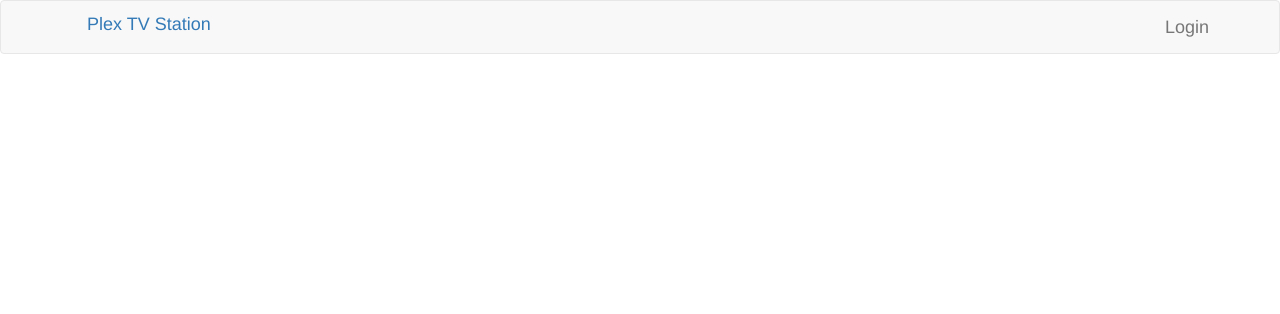
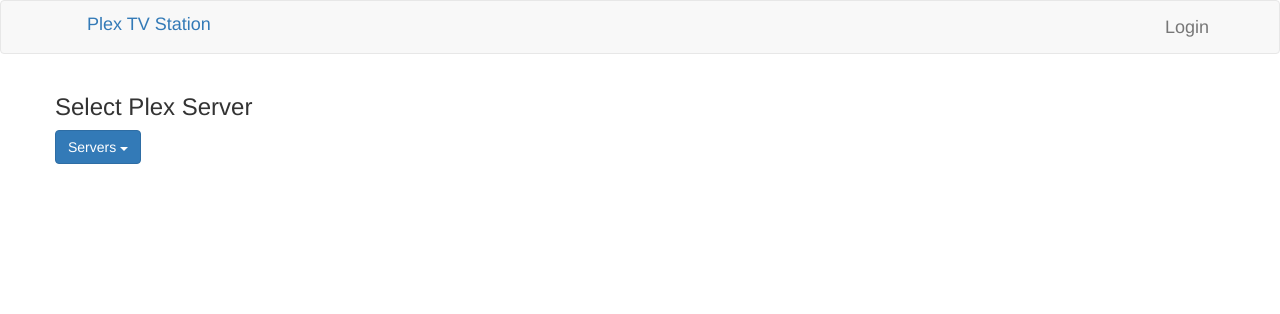
Before and after one commit to sharmaanupam106/TvShuffleForPlex, a Django app: template PlexTvStation/plextvstation/templates/plextvstation/index.html in a window 1280 px wide. Shown: the top 314 px of the page. Run offline with Django 3.2, Linux system fonts and the light colour scheme; the template is opened without the code that fills it, so the values that code supplies are empty; some libraries are stand-ins or nearby versions.

Commit message:
still working on pages, and all plex features

```diff
--- a/PlexTvStation/plextvstation/templates/plextvstation/boot_strap.html
+++ b/PlexTvStation/plextvstation/templates/plextvstation/boot_strap.html
@@ -3,4 +3,5 @@
 <link rel="stylesheet" href="https://maxcdn.bootstrapcdn.com/bootstrap/3.4.1/css/bootstrap.min.css">
 <script src="https://ajax.googleapis.com/ajax/libs/jquery/3.5.1/jquery.min.js"></script>
 <script src="https://maxcdn.bootstrapcdn.com/bootstrap/3.4.1/js/bootstrap.min.js"></script>
+
 <title>PlexTvStation</title>
--- a/PlexTvStation/plextvstation/templates/plextvstation/index.html
+++ b/PlexTvStation/plextvstation/templates/plextvstation/index.html
@@ -7,5 +7,21 @@
     {% include 'navigation.html' %}
 
     {% include 'messages.html' %}
+
+    <div class="container">
+        <div class="row">
+            <div class="col">
+                {% include 'server_selection.html' %}
+            </div>
+        </div>
+        {% if plex_connected_server %}
+        <div class="row">
+            <div class="col">
+                {% include 'shuffle_view.html' %}
+            </div>
+        </div>
+        {% endif %}
+    </div>
+
 </body>
 </html>
--- a/PlexTvStation/plextvstation/templates/plextvstation/navigation.html
+++ b/PlexTvStation/plextvstation/templates/plextvstation/navigation.html
@@ -3,6 +3,7 @@
         <a class="btn btn-lg" href="{% url 'index' %}">Plex TV Station</a>
         <ul class="nav navbar-nav navbar-right">
             {% if request.session.is_plex %}
+                <li><a class="btn btn-lg disabled" href="#">{{ request.session.username }}</a></li>
                 <li><a class="btn btn-lg" href="{% url 'logout' %}">Logout</a></li>
             {% else %}
                 <li><a class="btn btn-lg" href="{% url 'login' %}">Login</a></li>
--- /dev/null
+++ b/PlexTvStation/plextvstation/templates/plextvstation/server_selection.html
@@ -0,0 +1,22 @@
+<div class="container">
+  <div class="row justify-content-center">
+    <div class="col-6">
+      <h3>Select Plex Server</h3>
+      <div class="dropdown">
+        <button class="btn btn-primary dropdown-toggle" type="button" data-toggle="dropdown">Servers
+        <span class="caret"></span></button>
+        <ul class="dropdown-menu">
+          <li><a href="#">None</a></li>
+          {% for server in plex_servers %}
+            <li><a href='{% url "index" %}?plex_server_select={{ server.name }}'>{{ server.name }}</a></li>
+          {% endfor %}
+        </ul>
+      </div>
+    </div>
+    {% if plex_connected_server %}
+      <div calss="col-6">
+        <h3>Connected to '{{ plex_connected_server }}'</h3>
+      </div>
+    {% endif %}
+  </div>
+</div>
```
Also changed, not shown: PlexTvStation/plextvstation/views.py (+31 -3 lines), PlexTvStation/plextvstation/templates/plextvstation/shuffle_view.html (added), 1 other file.
